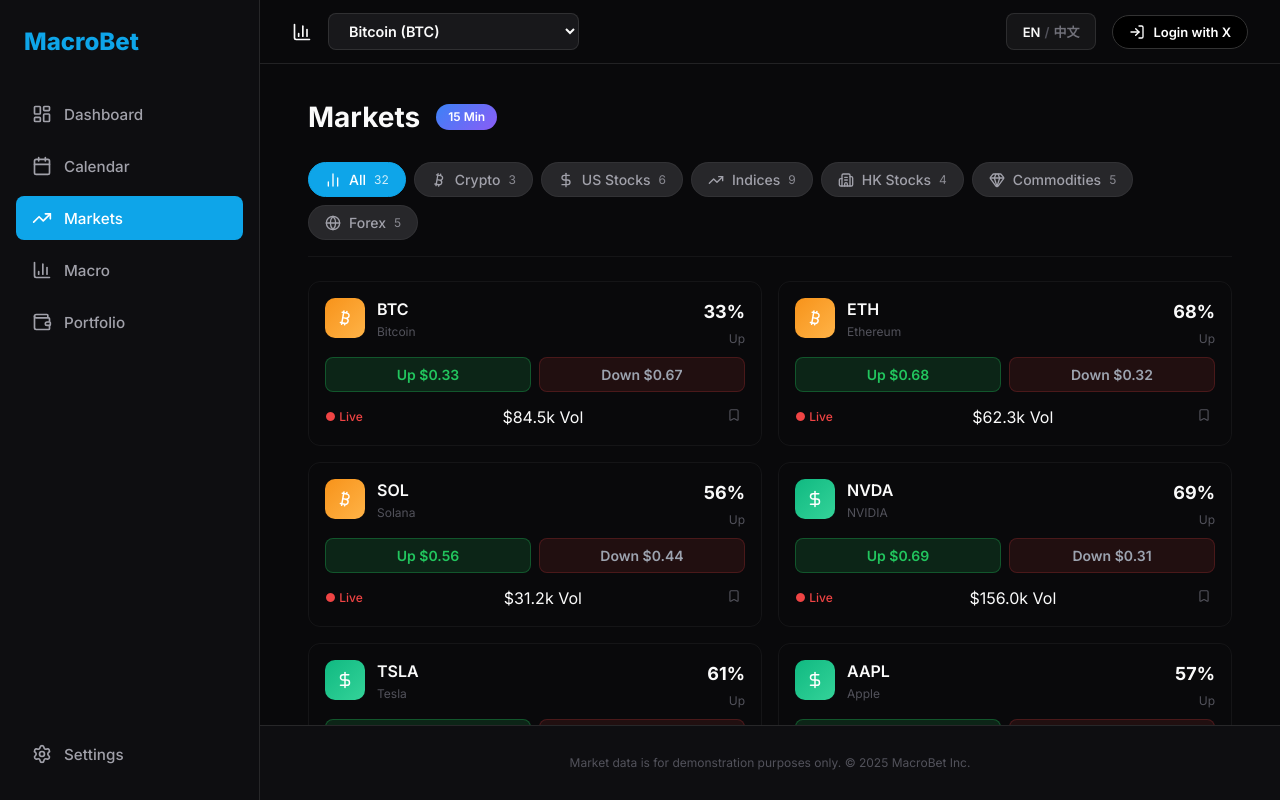
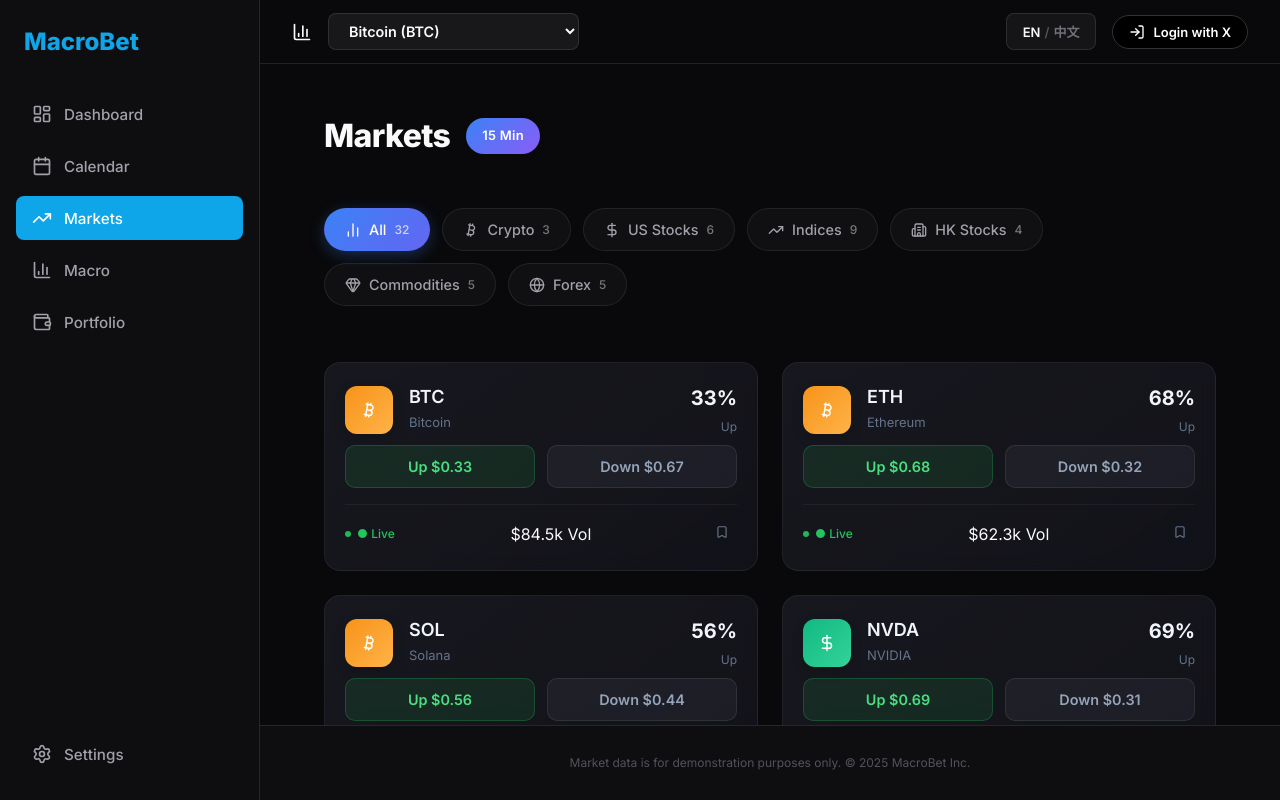
Before and after one commit to lbq110/MacroBet, a React (Vite) app in the folder frontend/: page / in a window 1280 px wide. Both pictures are taken after a click on the button "Markets". Built offline with nearby package versions, Linux system fonts and the light colour scheme.

Commit message:
Redesign Markets page with better spacing, larger cards and premium styling

```diff
--- a/frontend/src/pages/Markets/Markets.css
+++ b/frontend/src/pages/Markets/Markets.css
@@ -1,30 +1,11 @@
-/* Markets Page - Polymarket Style */
+/* Markets Page - Premium Polymarket Style */
 .markets-page {
     display: flex;
     flex-direction: column;
-    gap: var(--space-6);
-    max-width: 1200px;
+    gap: var(--space-8);
+    max-width: 1400px;
     margin: 0 auto;
-}
-
-.back-btn {
-    display: inline-flex;
-    align-items: center;
-    gap: var(--space-2);
-    padding: var(--space-2) var(--space-4);
-    background: var(--bg-surface);
-    border: 1px solid var(--border-regular);
-    border-radius: 8px;
-    color: var(--text-secondary);
-    cursor: pointer;
-    transition: all 0.2s;
-    margin-bottom: var(--space-4);
-    width: fit-content;
-}
-
-.back-btn:hover {
-    background: var(--bg-secondary);
-    color: var(--text-primary);
+    padding: var(--space-4);
 }
 
 /* Header */
@@ -32,33 +13,35 @@
     display: flex;
     align-items: center;
     gap: var(--space-4);
+    padding-bottom: var(--space-4);
 }
 
 .markets-header h1 {
-    font-size: 1.75rem;
-    font-weight: 700;
+    font-size: 2rem;
+    font-weight: 800;
     color: var(--text-primary);
     margin: 0;
+    letter-spacing: -0.02em;
 }
 
 .timeframe-badge {
-    padding: var(--space-1) var(--space-3);
+    padding: var(--space-2) var(--space-4);
     background: linear-gradient(135deg, #3b82f6, #8b5cf6);
-    border-radius: 20px;
-    font-size: 0.75rem;
+    border-radius: 24px;
+    font-size: 0.8125rem;
     font-weight: 600;
     color: white;
+    letter-spacing: 0.02em;
 }
 
 /* Category Filters */
 .markets-filters {
-    border-bottom: 1px solid var(--border-subtle);
-    padding-bottom: var(--space-4);
+    padding-bottom: var(--space-6);
 }
 
 .category-list {
     display: flex;
-    gap: var(--space-2);
+    gap: var(--space-3);
     flex-wrap: wrap;
 }
 
@@ -66,69 +49,77 @@
     display: flex;
     align-items: center;
     gap: var(--space-2);
-    padding: var(--space-2) var(--space-4);
-    background: var(--bg-surface);
-    border: 1px solid var(--border-subtle);
-    border-radius: 20px;
+    padding: var(--space-3) var(--space-5);
+    background: rgba(255, 255, 255, 0.03);
+    border: 1px solid rgba(255, 255, 255, 0.08);
+    border-radius: 24px;
     color: var(--text-secondary);
     cursor: pointer;
     transition: all 0.2s;
+    font-weight: 500;
 }
 
 .category-btn:hover {
-    border-color: var(--border-regular);
+    background: rgba(255, 255, 255, 0.06);
+    border-color: rgba(255, 255, 255, 0.15);
     color: var(--text-primary);
 }
 
 .category-btn.active {
-    background: var(--accent-blue);
-    border-color: var(--accent-blue);
+    background: linear-gradient(135deg, #3b82f6, #6366f1);
+    border-color: transparent;
     color: white;
+    box-shadow: 0 4px 15px rgba(59, 130, 246, 0.3);
 }
 
 .cat-label {
-    font-size: 0.875rem;
+    font-size: 0.9rem;
     font-weight: 500;
 }
 
 .cat-count {
     font-size: 0.75rem;
-    opacity: 0.8;
+    opacity: 0.7;
 }
 
-/* Markets Grid */
+/* Markets Grid - More Spacious */
 .markets-grid {
     display: grid;
-    grid-template-columns: repeat(auto-fill, minmax(300px, 1fr));
-    gap: var(--space-4);
+    grid-template-columns: repeat(auto-fill, minmax(340px, 1fr));
+    gap: var(--space-6);
 }
 
+/* Market Card - Refined */
 .market-card {
-    background: var(--bg-card);
-    border: 1px solid var(--border-subtle);
-    border-radius: 12px;
-    padding: var(--space-4);
+    background: linear-gradient(145deg, rgba(30, 30, 40, 0.7), rgba(20, 20, 28, 0.8));
+    border: 1px solid rgba(255, 255, 255, 0.06);
+    border-radius: 16px;
+    padding: var(--space-5);
     cursor: pointer;
-    transition: all 0.2s;
+    transition: all 0.25s ease;
+    backdrop-filter: blur(10px);
 }
 
 .market-card:hover {
-    border-color: var(--border-regular);
-    transform: translateY(-2px);
-    box-shadow: 0 4px 12px rgba(0, 0, 0, 0.15);
+    border-color: rgba(255, 255, 255, 0.12);
+    transform: translateY(-4px);
+    box-shadow:
+        0 12px 40px rgba(0, 0, 0, 0.25),
+        0 4px 12px rgba(0, 0, 0, 0.15);
 }
 
+/* Card Header */
 .card-header {
     display: flex;
-    align-items: flex-start;
-    gap: var(--space-3);
-    margin-bottom: var(--space-4);
+    align-items: center;
+    gap: var(--space-4);
+    margin-bottom: var(--space-5);
 }
 
 .market-icon {
-    width: 40px;
-    height: 40px;
-    border-radius: 10px;
+    width: 48px;
+    height: 48px;
+    border-radius: 12px;
     display: flex;
     align-items: center;
     justify-content: center;
@@ -136,6 +127,7 @@
     font-weight: 700;
     flex-shrink: 0;
     color: white;
+    box-shadow: 0 4px 12px rgba(0, 0, 0, 0.2);
 }
 
 /* Category-specific icon colors */
@@ -169,18 +161,15 @@
 }
 
 .card-title h3 {
-    font-size: 1rem;
+    font-size: 1.125rem;
     font-weight: 600;
-    color: var(--text-primary);
+    color: #f1f5f9;
     margin: 0 0 var(--space-1) 0;
-    white-space: nowrap;
-    overflow: hidden;
-    text-overflow: ellipsis;
 }
 
 .card-title .subtitle {
-    font-size: 0.75rem;
-    color: var(--text-muted);
+    font-size: 0.8125rem;
+    color: #64748b;
 }
 
 .card-odds {
@@ -189,56 +178,59 @@
 
 .card-odds .odds-value {
     display: block;
-    font-size: 1.125rem;
+    font-size: 1.25rem;
     font-weight: 700;
-    color: var(--text-primary);
+    color: #f1f5f9;
 }
 
 .card-odds .odds-label {
     font-size: 0.75rem;
-    color: var(--text-muted);
+    color: #64748b;
 }
 
-/* Card Actions */
+/* Card Actions - Better Spacing */
 .card-actions {
     display: grid;
     grid-template-columns: 1fr 1fr;
-    gap: var(--space-2);
-    margin-bottom: var(--space-3);
+    gap: var(--space-3);
+    margin-bottom: var(--space-4);
 }
 
 .action-up,
 .action-down {
-    padding: var(--space-2) var(--space-3);
-    border-radius: 8px;
-    font-size: 0.875rem;
+    padding: var(--space-3) var(--space-4);
+    border-radius: 10px;
+    font-size: 0.9rem;
     font-weight: 600;
     cursor: pointer;
     transition: all 0.2s;
+    text-align: center;
 }
 
 .action-up {
-    background: rgba(34, 197, 94, 0.15);
-    border: 1px solid rgba(34, 197, 94, 0.3);
-    color: #22c55e;
+    background: rgba(34, 197, 94, 0.12);
+    border: 1px solid rgba(34, 197, 94, 0.25);
+    color: #4ade80;
 }
 
 .action-up:hover {
     background: #22c55e;
     border-color: #22c55e;
     color: white;
+    box-shadow: 0 4px 15px rgba(34, 197, 94, 0.3);
 }
 
 .action-down {
-    background: rgba(239, 68, 68, 0.1);
-    border: 1px solid rgba(239, 68, 68, 0.2);
-    color: #9ca3af;
+    background: rgba(156, 163, 175, 0.08);
+    border: 1px solid rgba(156, 163, 175, 0.15);
+    color: #94a3b8;
 }
 
 .action-down:hover {
     background: #ef4444;
     border-color: #ef4444;
     color: white;
+    box-shadow: 0 4px 15px rgba(239, 68, 68, 0.3);
 }
 
 /* Card Footer */
@@ -246,40 +238,111 @@
     display: flex;
     align-items: center;
     justify-content: space-between;
+    padding-top: var(--space-3);
+    border-top: 1px solid rgba(255, 255, 255, 0.05);
 }
 
 .live-badge {
+    display: flex;
+    align-items: center;
+    gap: 6px;
     font-size: 0.75rem;
-    color: #ef4444;
+    color: #22c55e;
+    font-weight: 500;
+}
+
+.live-badge::before {
+    content: '';
+    width: 6px;
+    height: 6px;
+    background: #22c55e;
+    border-radius: 50%;
+    animation: pulse-live 1.5s ease-in-out infinite;
+}
+
+@keyframes pulse-live {
+
+    0%,
+    100% {
+        opacity: 1;
+    }
+
+    50% {
+        opacity: 0.5;
+    }
+}
+
+.volume-text {
+    font-size: 0.8125rem;
+    color: #64748b;
     font-weight: 500;
 }
 
 .bookmark-btn {
-    padding: var(--space-1);
+    padding: var(--space-2);
     background: none;
     border: none;
-    color: var(--text-muted);
+    color: #64748b;
     cursor: pointer;
-    transition: color 0.2s;
+    transition: all 0.2s;
+    border-radius: 8px;
 }
 
 .bookmark-btn:hover {
+    color: #f1f5f9;
+    background: rgba(255, 255, 255, 0.05);
+}
+
+/* Back Button */
+.back-btn {
+    display: inline-flex;
+    align-items: center;
+    gap: var(--space-2);
+    padding: var(--space-2) var(--space-4);
+    background: rgba(255, 255, 255, 0.03);
+    border: 1px solid rgba(255, 255, 255, 0.1);
+    border-radius: 10px;
+    color: var(--text-secondary);
+    cursor: pointer;
+    transition: all 0.2s;
+    width: fit-content;
+}
+
+.back-btn:hover {
+    background: rgba(255, 255, 255, 0.06);
     color: var(--text-primary);
 }
 
 /* Responsive */
+@media (max-width: 1024px) {
+    .markets-grid {
+        grid-template-columns: repeat(2, 1fr);
+    }
+}
+
 @media (max-width: 768px) {
+    .markets-page {
+        padding: var(--space-3);
+        gap: var(--space-6);
+    }
+
     .markets-grid {
         grid-template-columns: 1fr;
+        gap: var(--space-4);
     }
 
     .category-list {
         overflow-x: auto;
         flex-wrap: nowrap;
         padding-bottom: var(--space-2);
+        -webkit-overflow-scrolling: touch;
     }
 
     .category-btn {
         flex-shrink: 0;
     }
+
+    .market-card {
+        padding: var(--space-4);
+    }
 }
```
